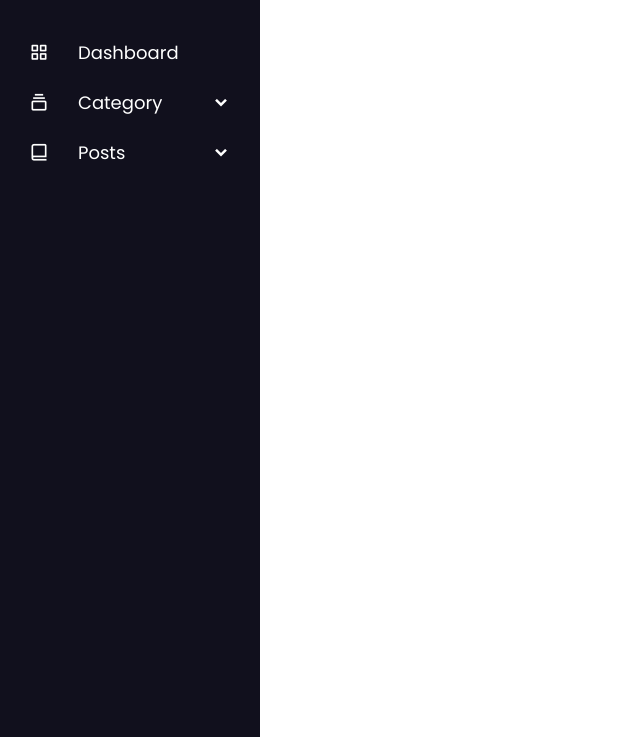
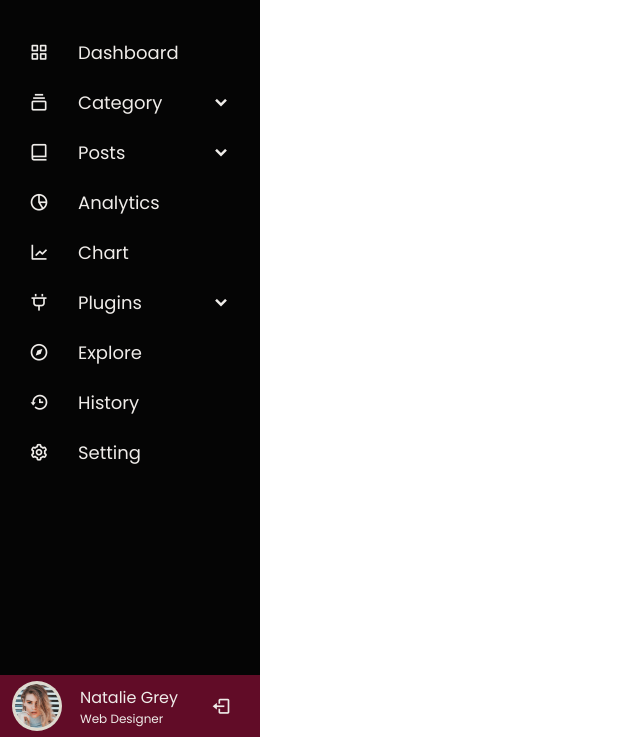
Before and after one commit to Torishnia/Sidebar-menu, a plain HTML site: page index.html in a window 1280 px wide. Shown: the part 63-800 px from the top of the page, without its empty margins (0-640 px from the left). Drawn offline with nearby package versions, Linux system fonts and the light colour scheme.

Commit message:
Update styles

```diff
--- a/index.html
+++ b/index.html
@@ -6,22 +6,33 @@
   <link rel="stylesheet" href="style.css">
   <link href='https://unpkg.com/boxicons@2.1.4/css/boxicons.min.css' rel='stylesheet'>
   <meta name="viewport" content="width=device-width, initial-scale=1.0">
-  <title>Drop Down Sidebar Menu | CodingLab</title>
+  <title>Drop Down Sidebar Menu | JuMiSe</title>
 </head>
 <body>
   <div class="sidebar close">
+
     <div class="logo-details">
-      <i class='bx bxl-c-plus-plus'></i>
-      <span class="logo_name">CodingLab</span>
+      <i class='bx bx-pyramid'></i>
+      <span class="logo_name">JuMiSe</span>
     </div>
+
     <ul class="nav-links">
+
       <li>
+
         <a href="#">
           <i class='bx bx-grid-alt'></i>
           <span class="link_name">Dashboard</span>
         </a>
+
+        <ul class="sub-menu blank">
+          <li><a class="link_name" href="#">Category</a></li>
+        </ul>
+
       </li>
+
       <li>
+
         <div class="icon-links">
           <a href="#">
             <i class='bx bx-collection'></i>
@@ -29,14 +40,18 @@
           </a>
           <i class='bx bxs-chevron-down arrow'></i>
         </div>
+
         <ul class="sub-menu">
           <li><a class="link_name" href="#">Category</a></li>
           <li><a href="#">HTML & CSS</a></li>
           <li><a href="#">JavaScript</a></li>
           <li><a href="#">PHP & MySQL</a></li>
         </ul>
+
       </li>
+
       <li>
+
         <div class="icon-links">
           <a href="#">
             <i class='bx bx-book-alt'></i>
@@ -44,12 +59,115 @@
           </a>
           <i class='bx bxs-chevron-down arrow'></i>
         </div>
+
         <ul class="sub-menu">
           <li><a class="link_name" href="#">Posts</a></li>
           <li><a href="#">Web Design</a></li>
           <li><a href="#">Login Form</a></li>
           <li><a href="#">Card Design</a></li>
         </ul>
+
+      </li>
+
+      <li>
+
+        <a href="#">
+          <i class='bx bx-pie-chart-alt-2'></i>
+          <span class="link_name">Analytics</span>
+        </a>
+
+        <ul class="sub-menu blank">
+          <li><a class="link_name" href="#">Analytics</a></li>
+        </ul>
+
+      </li>
+
+      <li>
+
+        <a href="#">
+          <i class='bx bx-line-chart'></i>
+          <span class="link_name">Chart</span>
+        </a>
+
+        <ul class="sub-menu blank">
+          <li><a class="link_name" href="#">Chart</a></li>
+        </ul>
+
+      </li>
+
+      <li>
+
+        <div class="icon-links">
+          <a href="#">
+            <i class='bx bx-plug'></i>
+            <span class="link_name">Plugins</span>
+          </a>
+          <i class='bx bxs-chevron-down arrow'></i>
+        </div>
+
+        <ul class="sub-menu">
+          <li><a class="link_name" href="#">Plugins</a></li>
+          <li><a href="#">UI Face</a></li>
+          <li><a href="#">Pigments</a></li>
+          <li><a href="#">Box Icons</a></li>
+        </ul>
+
+      </li>
+
+      <li>
+
+        <a href="#">
+          <i class='bx bx-compass'></i>
+          <span class="link_name">Explore</span>
+        </a>
+
+        <ul class="sub-menu blank">
+          <li><a class="link_name" href="#">Explore</a></li>
+        </ul>
+
+      </li>
+
+      <li>
+
+        <a href="#">
+          <i class='bx bx-history'></i>
+          <span class="link_name">History</span>
+        </a>
+
+        <ul class="sub-menu blank">
+          <li><a class="link_name" href="#">History</a></li>
+        </ul>
+
+      </li>
+
+      <li>
+
+        <a href="#">
+          <i class='bx bx-cog'></i>
+          <span class="link_name">Setting</span>
+        </a>
+
+        <ul class="sub-menu blank">
+          <li><a class="link_name" href="#">Setting</a></li>
+        </ul>
+
+      </li>
+
+      <li>
+        <div class="profile-details">
+
+          <div class="profile-content">
+            <img src="img/profile_photo.jpg" alt="profile">
+          </div>
+
+          <div class="name-job">
+            <div class="profile_name">Natalie Grey</div>
+            <div class="job">Web Designer</div>
+          </div>
+
+          <i class='bx bx-log-out'></i>
+
+        </div>
       </li>
     </ul>
   </div>
--- a/style.css
+++ b/style.css
@@ -13,20 +13,19 @@
   left: 0;
   height: 100%;
   width: 260px;
-  background: #11101d;
+  background: #050505;
 }
 
 .sidebar .logo-details {
   display: flex;
+  align-items: center;
   height: 60px;
   width: 100%;
-  display: flex;
-  align-items: center;
 }
 
 .sidebar .logo-details i {
   font-size: 30px;
-  color: #fff;
+  color: #efece9;
   height: 50px;
   min-width: 78px;
   text-align: center;
@@ -35,7 +34,7 @@
 
 .sidebar .logo-details .logo_name {
   font-size: 22px;
-  color: #fff;
+  color: #efece9;
   font-weight: 600;
 }
 
@@ -51,7 +50,7 @@
 }
 
 .sidebar .nav-links li:hover {
-  background: #1d1b31;
+  background: #610c27;
 }
 
 .sidebar .nav-links li .icon-links {
@@ -65,7 +64,7 @@
   min-width: 78px;
   text-align: center;
   line-height: 50px;
-  color: #fff;
+  color: #efece9;
   font-size: 20px;
 }
 
@@ -78,18 +77,18 @@
 .sidebar .nav-links li a .link_name {
   font-size: 18px;
   font-weight: 400;
-  color: #fff;
+  color: #efece9;
 }
 
 .sidebar .nav-links li .sub-menu {
-  /* display: none; */
+  display: none;
   padding: 6px 6px 14px 80px;
   margin-top: -10px;
-  background: #1d1b31;
+  background: #610c27;
 }
 
 .sidebar .nav-links li .sub-menu a {
-  color: #fff;
+  color: #efece9;
   font-size: 15px;
   padding: 5px 0;
   white-space: nowrap;
@@ -128,3 +127,51 @@
   font-size: 18px;
   opacity: 1;
 }
+
+.sidebar.close .nav-links li .sub-menu.blank {
+  opacity: 1;
+  pointer-events: auto;
+  padding: 3px 20px 6px 16px;
+}
+
+.sidebar.close .nav-links li:hover .sub-menu.blank {
+  top: 50%;
+  transform: translateY(-50%);
+}
+
+.sidebar .profile-details {
+  display: flex;
+  justify-content: space-between;
+  align-items: center;
+  position: fixed;
+  bottom: 0;
+  background: #610c27;
+  padding: 6px 0;
+  width: 260px;
+}
+
+.sidebar .profile-details .profile-content {
+  display: flex;
+  align-items: center;
+}
+
+.sidebar .profile-details img {
+  height: 50px;
+  width: 50px;
+  object-fit: cover;
+  border-radius: 50%;
+  margin: 0 14px 0 12px;
+  background: #ddd9ce;
+  padding: 3px;
+}
+
+.sidebar .profile-details .profile_name,
+.sidebar .profile-details .job {
+  color: #efece9;
+  font-size: 16px;
+  font-weight: 400;
+}
+
+.sidebar .profile-details .job {
+  font-size: 12px;
+}
```
Also changed, not shown: img/profile_photo.jpg (added).
